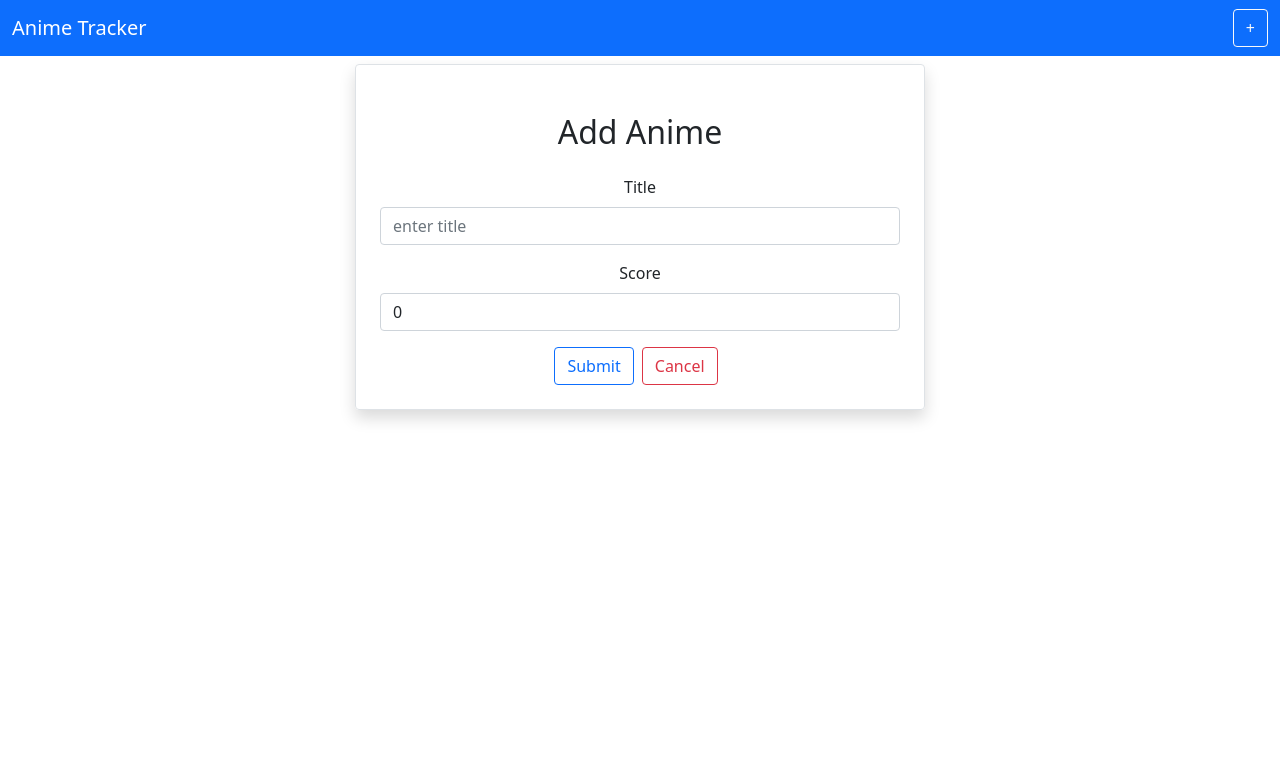
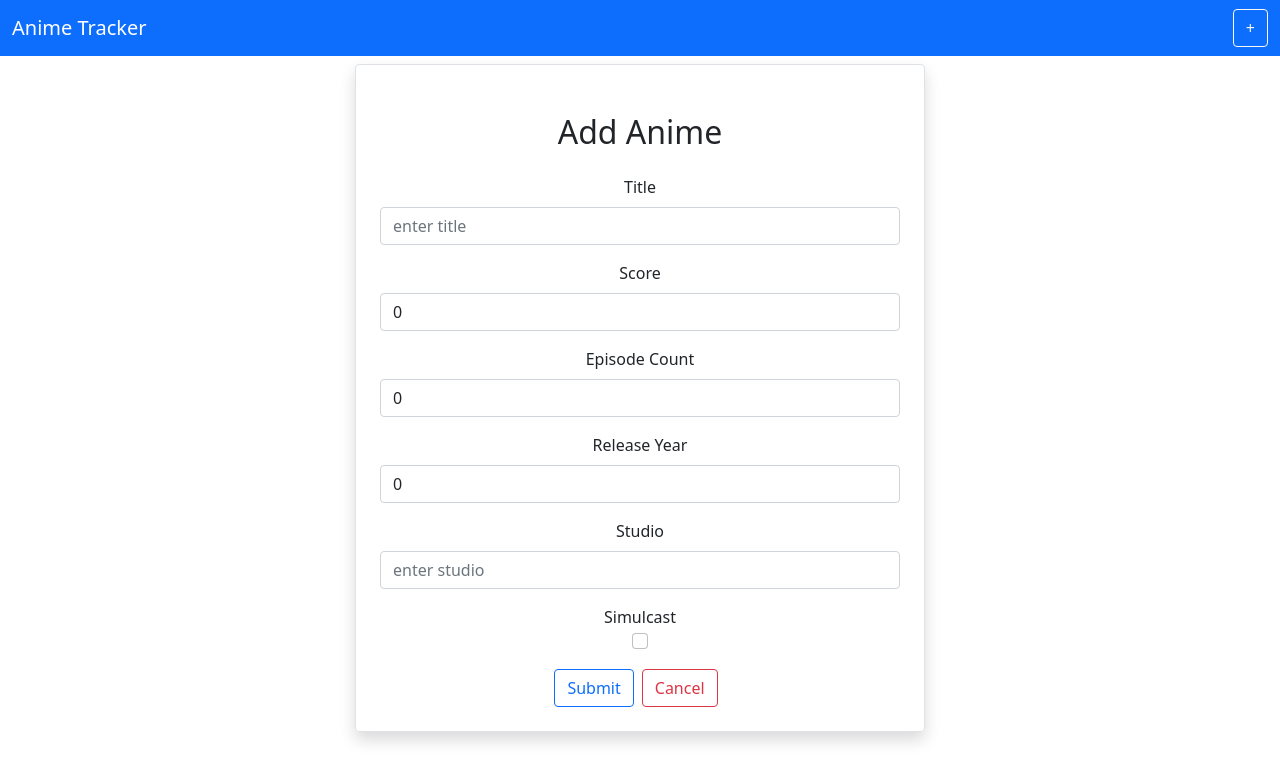
Before and after one commit to vaalwng/reactspringboot-frontend, a React (Create React App) app: page /addanime in a window 1280 px wide. Shown: the top 782 px of the page. Built offline with nearby package versions, Linux system fonts and the light colour scheme.

Commit message:
-- complete add anime form & handle submit

```diff
--- a/src/anime/AddAnime.js
+++ b/src/anime/AddAnime.js
@@ -18,8 +18,12 @@ export default function AddAnime() {
         anime;
 
     const onInputChange = (e) => {
-        setAnime({ ...anime, [e.target.name]: e.target.value});
+        setAnime({ ...anime, [e.target.name] : e.target.value});
     };
+
+    const onCheckChange = (e) => {
+        setAnime({ ...anime, [e.target.name] : e.target.checked});
+    }
 
     const onSubmit = async (e) => {
         e.preventDefault();
@@ -35,10 +39,11 @@ export default function AddAnime() {
 
                     <form onSubmit={(e) => onSubmit(e)}>
                         <div className="mb-3">
-                            <label htmlFor="Title" className="form-label">
+                            <label htmlFor="title" className="form-label">
                                 Title
                             </label>
                             <input
+                                id="title"
                                 type={"text"}
                                 className="form-control"
                                 placeholder="enter title"
@@ -48,13 +53,13 @@ export default function AddAnime() {
                             />
                         </div>
                         <div className="mb-3">
-                            <label htmlFor="Score" className="form-label">
+                            <label htmlFor="score" className="form-label">
                                 Score
                             </label>
                             <input
+                                id="score"
                                 type={"number"}
                                 className="form-control"
-                                placeholder="enter score"
                                 name="score"
                                 value={score}
                                 step="0.1"
@@ -63,7 +68,63 @@ export default function AddAnime() {
                                 onChange={(e) => onInputChange(e)}
                             />
                         </div>
-
+                        <div className="mb-3">
+                            <label htmlFor="episodeCount" className="form-label">
+                                Episode Count
+                            </label>
+                            <input
+                                id="episodeCount"
+                                type={"number"}
+                                className="form-control"
+                                name="episodeCount"
+                                value={episodeCount}
+                                step="1"
+                                min = "0"
+                                onChange={(e) => onInputChange(e)}
+                            />
+                        </div>
+                        <div className="mb-3">
+                            <label htmlFor="releaseYear" className="form-label">
+                                Release Year
+                            </label>
+                            <input
+                                id="releaseYear"
+                                type={"number"}
+                                className="form-control"
+                                name="releaseYear"
+                                value={releaseYear}
+                                step="1"
+                                min = "0"
+                                onChange={(e) => onInputChange(e)}
+                            />
+                        </div>
+                        <div className="mb-3">
+                            <label htmlFor="studio" className="form-label">
+                                Studio
+                            </label>
+                            <input
+                                id="studio"
+                                type={"text"}
+                                className="form-control"
+                                placeholder="enter studio"
+                                name="studio"
+                                value={studio}
+                                onChange={(e) => onInputChange(e)}
+                            />
+                        </div>
+                        <div className="mb-3">
+                            <label htmlFor="simulcast" className="form-check-label container">
+                                Simulcast
+                            </label>
+                            <input
+                                id="simulcast"
+                                type="checkbox"
+                                className="form-check-input"
+                                name="isSimulcast"
+                                value={isSimulcast}
+                                onChange={(e) => onCheckChange(e)}
+                            />
+                        </div>
                         <button
                             type="submit"
                             className="btn btn-outline-primary"
--- a/src/anime/ViewAnime.js
+++ b/src/anime/ViewAnime.js
@@ -61,8 +61,8 @@ export default function ViewAnime() {
                             </ul>
                         </div>
                         <div className="border">
-                            <header className="fw-bold">synopsis</header>
-                            <text>Lorem impsum</text>
+                            <header className="fw-bold">Summary</header>
+                            <textarea disabled className="border-0 container">Lorem impsum</textarea>
                         </div>
                     </div>
                     <Link className="btn btn-primary my-2" to={"/"}>
```
